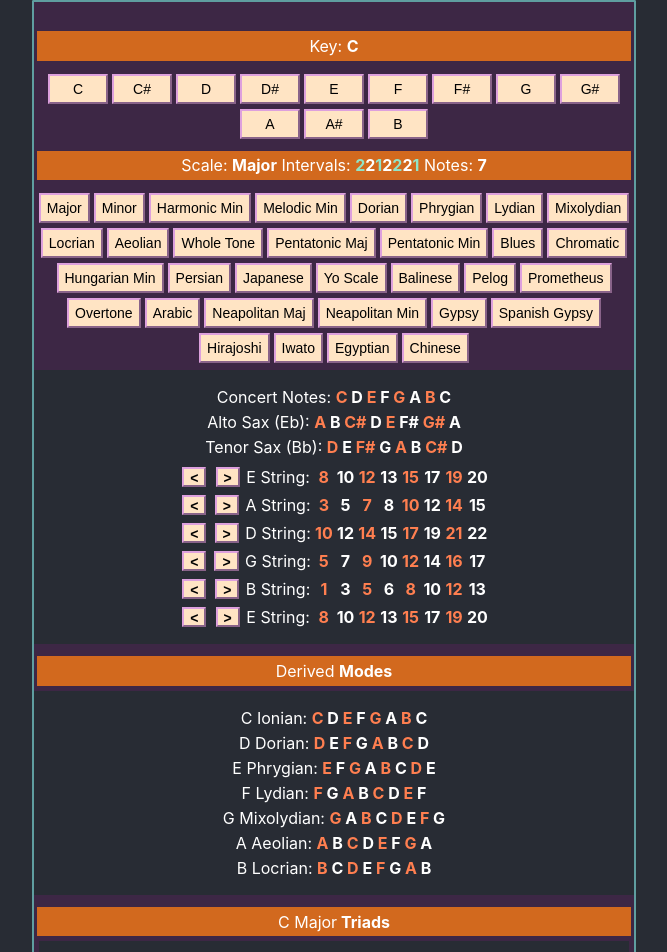
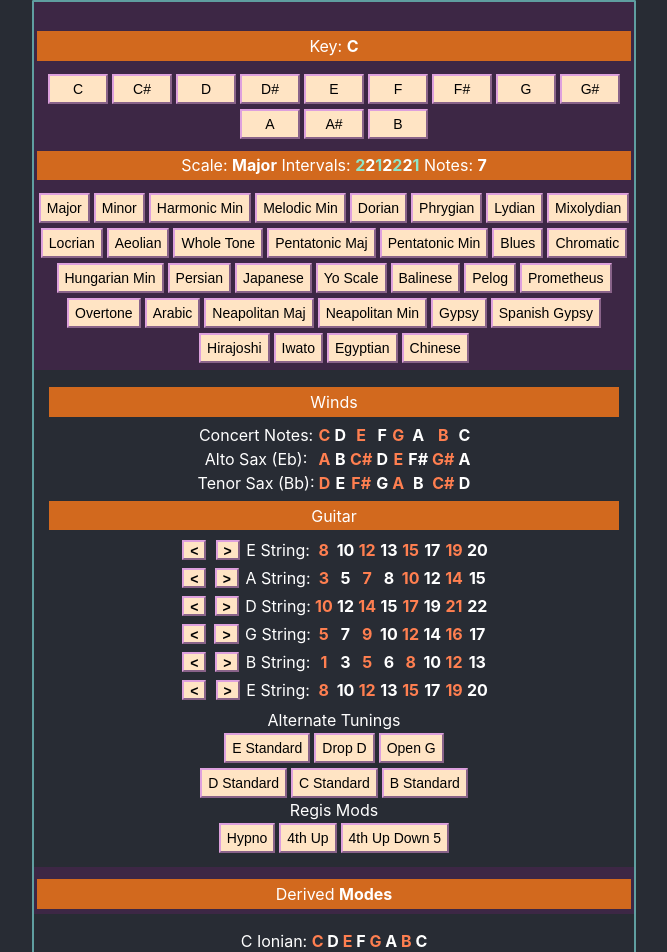
Before and after one commit to selfup/beepboop, a React (Create React App) app: page / in a window 1280 px wide. Shown: the top 952 px of the page, without its empty margins (306-973 px from the left). Built offline with nearby package versions, Linux system fonts and the light colour scheme.

Commit message:
cover mods and alt tunings pass one

```diff
--- /dev/null
+++ b/src/Components/Helpers/index.js
@@ -0,0 +1,127 @@
+import { keyNames } from './../../lib/keys';
+import { toFretsOnString } from './../../lib/scales';
+
+export const stringRow = ({
+  string,
+  stringIndex,
+  strings,
+  customScale,
+  setState,
+}) => {
+  let currentStrings = [...strings];
+
+  const keyName = keyNames[string.position];
+
+  const scaleOnString = toFretsOnString(
+    customScale.root,
+    customScale.pattern,
+    keyName,
+  );
+
+  return (
+    <tr key={stringIndex} className="notes">
+      <td>
+        <button
+          className="string-transpose"
+          onClick={() => {
+            let currentString = currentStrings[stringIndex];
+
+            if (currentString.position === 0) {
+              currentString.position = 11;
+            } else {
+              currentString.position -= 1;
+            }
+
+            setState({ strings: currentStrings });
+          }}
+        >
+          <b>{'<'}</b>
+        </button>
+      </td>
+      <td>
+        <button
+          className="string-transpose"
+          onClick={() => {
+            let currentString = currentStrings[stringIndex];
+
+            if (currentString.position === 11) {
+              currentString.position = 0;
+            } else {
+              currentString.position += 1;
+            }
+
+            setState({ strings: currentStrings });
+          }}
+        >
+          <b>{'>'}</b>
+        </button>{' '}
+        {keyName} String:
+      </td>
+      {mapTableNotes(scaleOnString)}
+    </tr>
+  );
+};
+
+export function tuningMod({ mod, currentStrings }) {
+  if (mod === 'Hypno') {
+    if (currentStrings[4].position === 0) {
+      currentStrings[4].position = 11;
+    } else if (currentStrings[4].position === 0) {
+      currentStrings[4].position = 10;
+    } else {
+      currentStrings[4].position -= 2;
+    }
+
+    if (currentStrings[5].position === 1) {
+      currentStrings[5].position = 11;
+    } else if (currentStrings[5].position === 0) {
+      currentStrings[5].position = 10;
+    } else {
+      currentStrings[5].position -= 2;
+    }
+  } else if (mod === '4th Up') {
+    if (currentStrings[3].position === 0) {
+      currentStrings[3].position = 11;
+    } else {
+      currentStrings[3].position -= 1;
+    }
+  } else if (mod === '4th Up Drop 5') {
+    if (currentStrings[3].position === 0) {
+      currentStrings[3].position = 11;
+    } else {
+      currentStrings[3].position -= 1;
+    }
+
+    if (currentStrings[0].position === 4) {
+      currentStrings[0].position = 11;
+    } else if (currentStrings[0].position === 3) {
+      currentStrings[0].position = 10;
+    } else if (currentStrings[0].position === 2) {
+      currentStrings[0].position = 9;
+    } else if (currentStrings[0].position === 1) {
+      currentStrings[0].position = 8;
+    } else if (currentStrings[0].position === 0) {
+      currentStrings[0].position = 7;
+    } else {
+      currentStrings[0].position -= 1;
+    }
+  } else {
+    return;
+  }
+}
+
+export function mapNotes(notes) {
+  return notes.map((note, idx) => (
+    <b key={idx} style={{ color: idx % 2 ? '' : 'coral' }}>
+      {note}
+    </b>
+  ));
+}
+
+export function mapTableNotes(notes) {
+  return notes.map((note, idx) => (
+    <td key={idx} style={{ color: idx % 2 ? '' : 'coral' }}>
+      <b>{note}</b>
+    </td>
+  ));
+}
--- a/src/Components/Notes.js
+++ b/src/Components/Notes.js
@@ -1,27 +1,74 @@
+import { useState } from 'react';
+
 import {
   scaleNotes,
   transposeForAltoSax,
   transposeForTenorSax,
-  toFretsOnString,
 } from '../lib/scales';
 
-import { keyNames } from '../lib/keys';
+import { stringRow, mapTableNotes, tuningMod } from './Helpers';
 
-import { useState } from 'react';
+const eStandard = () => [
+  { position: 4 },
+  { position: 9 },
+  { position: 2 },
+  { position: 7 },
+  { position: 11 },
+  { position: 4 },
+];
+
+const dropD = () => [
+  { position: 2 },
+  { position: 7 },
+  { position: 2 },
+  { position: 7 },
+  { position: 11 },
+  { position: 2 },
+];
+
+const openG = () => [
+  { position: 2 },
+  { position: 7 },
+  { position: 2 },
+  { position: 7 },
+  { position: 11 },
+  { position: 2 },
+];
+
+const dStandard = () => [
+  { position: 2 },
+  { position: 7 },
+  { position: 0 },
+  { position: 5 },
+  { position: 9 },
+  { position: 2 },
+];
+
+const cStandard = () => [
+  { position: 0 },
+  { position: 5 },
+  { position: 10 },
+  { position: 3 },
+  { position: 7 },
+  { position: 0 },
+];
+
+const bStandard = () => [
+  { position: 11 },
+  { position: 4 },
+  { position: 9 },
+  { position: 2 },
+  { position: 6 },
+  { position: 11 },
+];
 
 export function NotesSection({ customScale }) {
   const [state, setState] = useState({
-    strings: [
-      { idx: 4 },
-      { idx: 9 },
-      { idx: 2 },
-      { idx: 7 },
-      { idx: 11 },
-      { idx: 4 },
-    ],
+    moded: false,
+    strings: eStandard(),
   });
 
-  const { strings } = state;
+  const { moded, strings } = state;
 
   const concertNotes = scaleNotes(
     customScale.root,
@@ -40,88 +87,108 @@ export function NotesSection({ customScale }) {
 
   return (
     <div className="notes-section">
-      <p className="notes">Concert Notes: {mapNotes(concertNotes)}</p>
-      <p className="notes">Alto Sax (Eb): {mapNotes(altoSax)}</p>
-      <p className="notes">Tenor Sax (Bb): {mapNotes(tenorSax)}</p>
+      <p className="section-name">Winds</p>
       <table style={{ width: '100%', display: 'inline' }}>
         <tbody>
-          {strings.map((string, i) =>
-            stringRow({ i, string, strings, customScale, setState }),
+          <tr className="notes">
+            <td>Concert Notes:</td>
+            {mapTableNotes(concertNotes)}
+          </tr>
+          <tr className="notes">
+            <td className="notes">Alto Sax (Eb):</td>
+            {mapTableNotes(altoSax)}
+          </tr>
+          <tr className="notes">
+            <td className="notes">Tenor Sax (Bb):</td>
+            {mapTableNotes(tenorSax)}
+          </tr>
+        </tbody>
+      </table>
+      <div>
+        <p></p>
+      </div>
+      <p className="section-name">Guitar</p>
+      <table style={{ width: '100%', display: 'inline' }}>
+        <tbody>
+          {strings.map((string, stringIndex) =>
+            stringRow({
+              string,
+              stringIndex,
+              strings,
+              customScale,
+              setState,
+            }),
           )}
         </tbody>
       </table>
+      <div>
+        <p></p>
+      </div>
+      <div className="notes">Alternate Tunings</div>
+      <div>
+        <button onClick={() => setState({ strings: eStandard() })}>
+          E Standard
+        </button>
+        <button onClick={() => setState({ strings: dropD() })}>
+          Drop D
+        </button>
+        <button onClick={() => setState({ strings: openG() })}>
+          Open G
+        </button>
+      </div>
+      <div>
+        <button onClick={() => setState({ strings: dStandard() })}>
+          D Standard
+        </button>
+        <button onClick={() => setState({ strings: cStandard() })}>
+          C Standard
+        </button>
+        <button onClick={() => setState({ strings: bStandard() })}>
+          B Standard
+        </button>
+      </div>
+      <div className="notes">Regis Mods</div>
+      <div>
+        <button
+          disabled={moded}
+          style={{ backgroundColor: moded ? 'grey' : '' }}
+          onClick={() => {
+            const mod = 'Hypno';
+            let currentStrings = [...strings];
+
+            tuningMod({ mod, currentStrings });
+            setState({ strings: currentStrings, moded: true });
+          }}
+        >
+          Hypno
+        </button>
+        <button
+          disabled={moded}
+          style={{ backgroundColor: moded ? 'grey' : '' }}
+          onClick={() => {
+            const mod = '4th Up';
+            let currentStrings = [...strings];
+
+            tuningMod({ mod, currentStrings });
+            setState({ strings: currentStrings, moded: true });
+          }}
+        >
+          4th Up
+        </button>
+        <button
+          disabled={moded}
+          style={{ backgroundColor: moded ? 'grey' : '' }}
+          onClick={() => {
+            const mod = '4th Up Drop 5';
+            let currentStrings = [...strings];
+
+            tuningMod({ mod, currentStrings });
+            setState({ strings: currentStrings, moded: true });
+          }}
+        >
+          4th Up Down 5
+        </button>
+      </div>
     </div>
   );
 }
-
-const stringRow = ({ i, string, strings, customScale, setState }) => {
-  let newStrings = [...strings];
-
-  const keyName = keyNames[string.idx];
-
-  const scaleOnString = toFretsOnString(
-    customScale.root,
-    customScale.pattern,
-    keyName,
-  );
-
-  return (
-    <tr key={i} className="notes">
-      {/* <td> */}
-      <td>
-        <button
-          className="string-transpose"
-          onClick={() => {
-            let newString = newStrings[i];
-
-            if (newString.idx === 0) {
-              newString.idx = 11;
-            } else {
-              newString.idx -= 1;
-            }
-
-            setState({ strings: newStrings });
-          }}
-        >
-          <b>{'<'}</b>
-        </button>
-      </td>
-      <td>
-        <button
-          className="string-transpose"
-          onClick={() => {
-            let newString = newStrings[i];
-
-            if (newString.idx === 11) {
-              newString.idx = 0;
-            } else {
-              newString.idx += 1;
-            }
-
-            setState({ strings: newStrings });
-          }}
-        >
-          <b>{'>'}</b>
-        </button>{' '}
-        {keyName} String:
-      </td>
-      {mapTableNotes(scaleOnString)}
-    </tr>
-  );
-};
-
-function mapNotes(notes) {
-  return notes.map((note, idx) => (
-    <b key={idx} style={{ color: idx % 2 ? '' : 'coral' }}>
-      {note}{' '}
-    </b>
-  ));
-}
-
-function mapTableNotes(notes) {
-  return notes.map((note, idx) => (
-    <td style={{ color: idx % 2 ? '' : 'coral' }} key={idx}>
-      <b>{note}</b>
-    </td>
-  ));
-}
```
